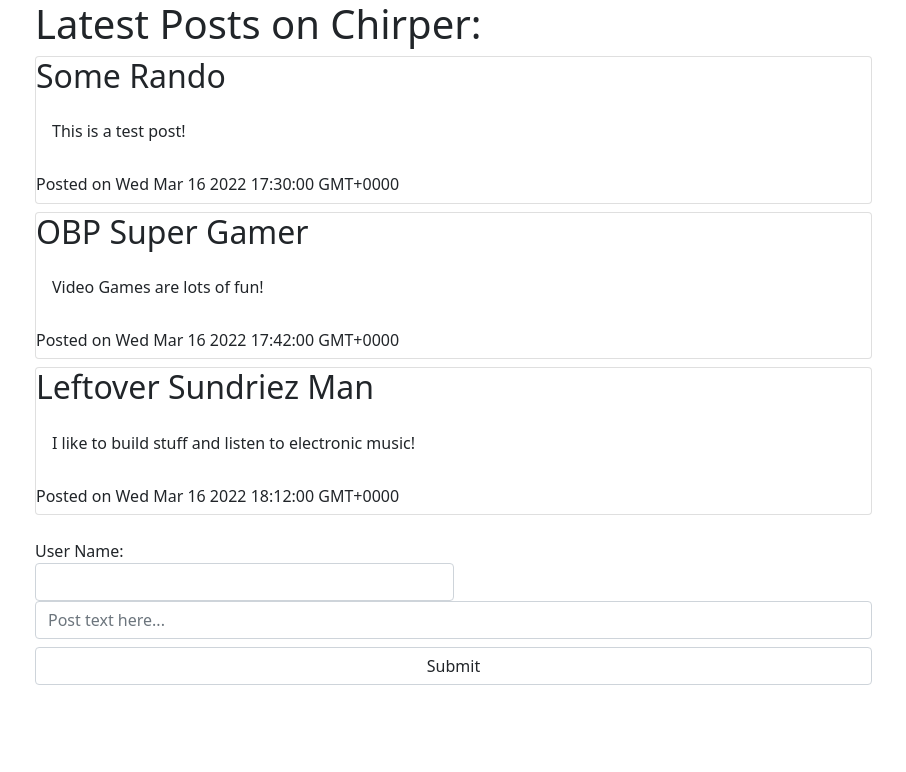
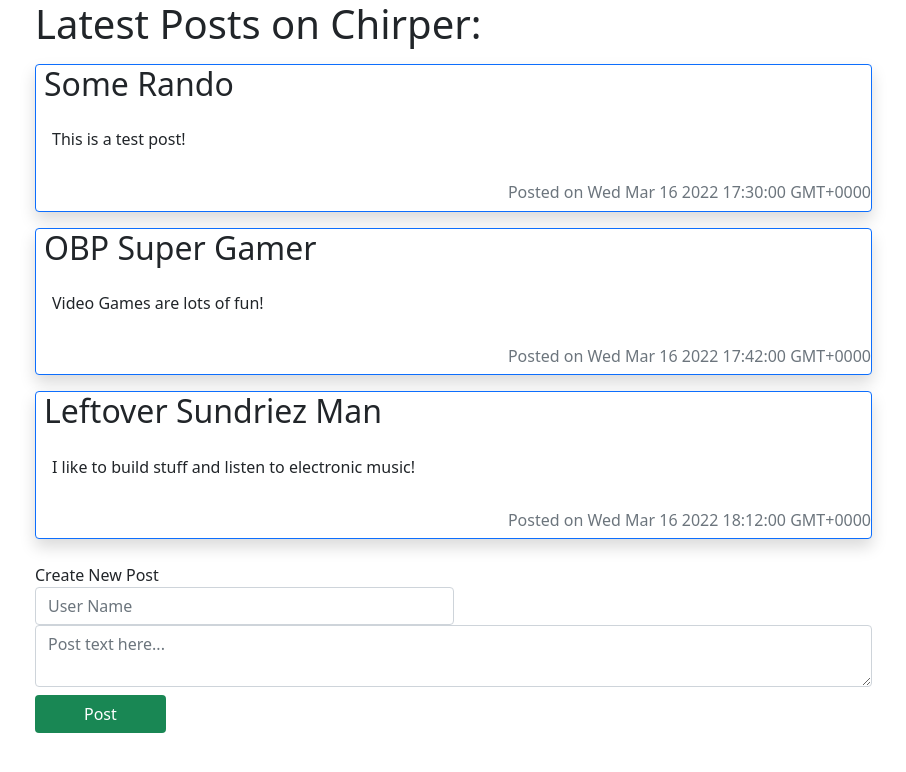
Before and after one commit to OBPSG/React-Lab-Chirper-Front-End, a React (Create React App) app: page / in a window 1280 px wide. Shown: the top 772 px of the page, without its empty margins (47-953 px from the left). Built offline with nearby package versions, Linux system fonts and the light colour scheme.

Commit message:
Made various cosmetic improvements

```diff
--- a/src/app.jsx
+++ b/src/app.jsx
@@ -44,11 +44,11 @@ function App() {
             <h1>Latest Posts on Chirper:</h1>
             {postList.map((post) => {postKey += 1;
                 return <Post key={postKey} userName={post.userName} body={post.body} time={post.time}></Post>})}
-            <form className="form-group col-9 mt-4" onSubmit={handleSubmit}>
-                <label htmlFor="userName">User Name:</label>
-                <input value={userName} onChange={(event) => setUserName(event.target.value)} type="text" className="form-control w-50" id="userName" name="userName"></input>
-                <input value={postText} onChange={(event) => setPostText(event.target.value)} type="text" className="form-control" placeholder="Post text here..."></input>
-                <input type="submit" className="form-control mt-2"></input>
+            <form className="form-group col-md-9 mt-4" onSubmit={handleSubmit}>
+                <label>Create New Post</label>
+                <input value={userName} onChange={(event) => setUserName(event.target.value)} type="text" className="form-control w-50" id="userName" name="userName" placeholder="User Name"></input>
+                <textarea value={postText} onChange={(event) => setPostText(event.target.value)} type="text" className="form-control" placeholder="Post text here..."></textarea>
+                <input type="submit" value="Post" className="btn mt-2 px-5 bg-success text-white"></input>
             </form>
         </div>
     );
--- a/src/components/post.jsx
+++ b/src/components/post.jsx
@@ -3,10 +3,12 @@ import Moment from 'react-moment';
 
 function Post(props) {
     return(
-        <div className="card col-9 mt-2">
-            <h2 className="card-title">{props.userName}</h2>
-            <p className="card-body">{props.body}</p>
-            <h6>Posted on <Moment>{props.time}</Moment></h6>
+        <div className="card col-md-9 mt-3 shadow border-primary">
+            <h2 className="card-title mx-2">{props.userName}</h2>
+            <div className="card-body">
+                <p>{props.body}</p>
+            </div>
+            <h6 className="text-muted" style={{textAlign: "right"}}>Posted on <Moment>{props.time}</Moment></h6>
         </div>
     );
 }
```
